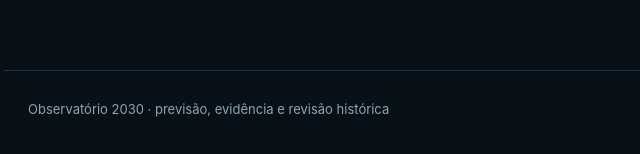
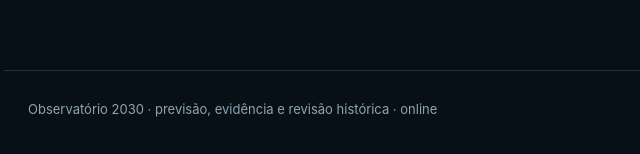
Before and after one commit to JJDSNT/observatorio-2030, a plain HTML site: page index.html in a window 1280 px wide. Shown: the part 1066-1220 px from the top of the page, 76-716 px from the left. Drawn offline with Linux system fonts and the light colour scheme.

Commit message:
Enable PWA metadata and cache-busted assets

```diff
--- a/index.html
+++ b/index.html
@@ -1,6 +1,6 @@
 <!doctype html>
 <html lang="pt-BR"><head><meta charset="utf-8"><meta name="viewport" content="width=device-width,initial-scale=1">
-<title>Observatório 2030</title><link rel="stylesheet" href="style.css"></head>
+<title>Observatório 2030</title><meta name="theme-color" content="#071017"><meta name="apple-mobile-web-app-capable" content="yes"><meta name="apple-mobile-web-app-status-bar-style" content="black-translucent"><meta name="apple-mobile-web-app-title" content="Obs 2030"><link rel="manifest" href="manifest.webmanifest"><link rel="stylesheet" href="style.css?v=20261007-pwa1"></head>
 <body><header><div class="eyebrow">TECNOLOGIA · CIÊNCIA · ESPAÇO · TRABALHO</div><h1>Observatório <span>2030</span></h1><p>Uma previsão viva de 2026 a 2030. O observatório acompanha marcos capazes de confirmar, antecipar, atrasar ou contradizer a trajetória.</p><div id="updated"></div>
 </header><div class="nav-shell"><nav aria-label="Navegação principal"><a href="#marcos" data-view="marcos" class="active">Marcos & Notícias</a><a href="#topicos" data-view="topicos">Tópicos</a><a href="#timeline" data-view="timeline">Timeline</a></nav></div>
 <main>
@@ -8,4 +8,4 @@
 <section id="topicos" class="view"><div class="section-head"><h2>Tópicos em monitoramento</h2><p>Os domínios acompanhados continuamente pelo Observatório 2030.</p></div><div id="topics" class="grid"></div></section>
 <section id="timeline" class="view"><div class="section-head"><h2>Timeline 2026–2030</h2><p>A previsão-base permanece registrada; novos marcos podem confirmá-la, antecipá-la, atrasá-la ou contradizê-la.</p></div><div id="timeline-data" class="timeline"></div></section>
 </main>
-<footer>Observatório 2030 · previsão, evidência e revisão histórica</footer><script src="app.js"></script></body></html>
+<footer>Observatório 2030 · previsão, evidência e revisão histórica · <span id="connection-status">online</span></footer><script src="app.js?v=20261007-pwa1"></script></body></html>
```
